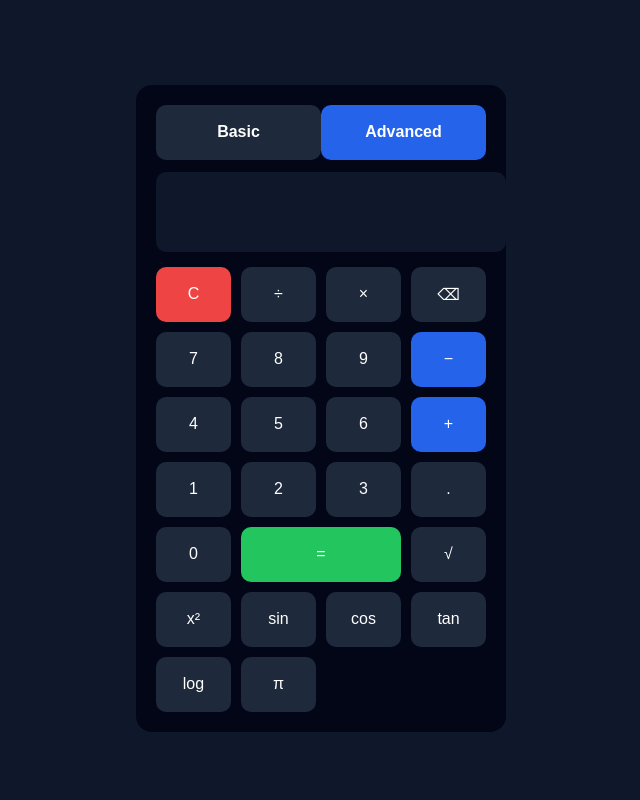
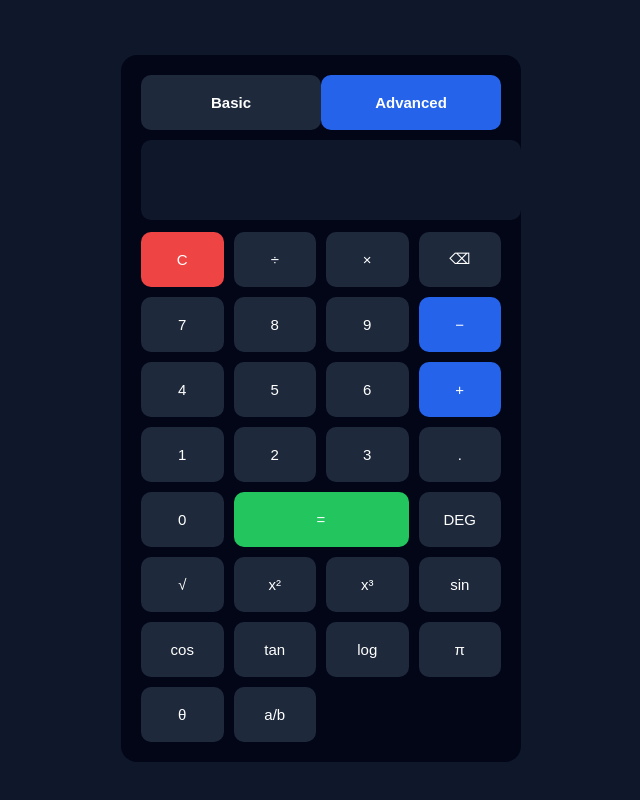
Before and after one commit to zonalraid45/Calculator, a plain HTML site: page index.html in a window 1280 px wide. Both pictures are taken after a click on the button "Advanced". Shown: the whole page, without its empty margins (319-959 px from the left). Drawn offline with Linux system fonts and the light colour scheme.

Commit message:
Update index.html

```diff
--- a/index.html
+++ b/index.html
@@ -2,7 +2,7 @@
 <html lang="en">
 <head>
 <meta charset="UTF-8">
-<title>Smart Calculator</title>
+<title>Scientific Calculator</title>
 <meta name="viewport" content="width=device-width, initial-scale=1.0">
 
 <style>
@@ -19,12 +19,12 @@ body {
   background:#020617;
   padding:20px;
   border-radius:16px;
-  width:330px;
+  width:360px;
 }
 
 .mode-switch {
   display:flex;
-  margin-bottom:12px;
+  margin-bottom:10px;
 }
 
 .mode-switch button {
@@ -49,7 +49,7 @@ body {
   padding:10px;
   border:none;
   border-radius:10px;
-  margin-bottom:15px;
+  margin-bottom:12px;
   background:#0f172a;
   color:white;
 }
@@ -62,7 +62,7 @@ body {
 
 button {
   height:55px;
-  font-size:16px;
+  font-size:15px;
   border:none;
   border-radius:10px;
   background:#1e293b;
@@ -74,6 +74,7 @@ button {
 .equal { grid-column:span 2; background:#22c55e; }
 .clear { background:#ef4444; }
 .advanced { display:none; }
+.toggle { background:#9333ea; }
 </style>
 </head>
 
@@ -113,14 +114,19 @@ button {
     <button class="equal" onclick="calculate()">=</button>
 
     <!-- Advanced -->
+    <button class="advanced" onclick="toggleDeg()">DEG</button>
     <button class="advanced" onclick="applyUnary('sqrt')">√</button>
     <button class="advanced" onclick="applyUnary('square')">x²</button>
+    <button class="advanced" onclick="applyUnary('cube')">x³</button>
+
     <button class="advanced" onclick="applyUnary('sin')">sin</button>
     <button class="advanced" onclick="applyUnary('cos')">cos</button>
-
     <button class="advanced" onclick="applyUnary('tan')">tan</button>
     <button class="advanced" onclick="applyUnary('log')">log</button>
+
     <button class="advanced" onclick="addPi()">π</button>
+    <button class="advanced" onclick="addTheta()">θ</button>
+    <button class="advanced" onclick="toFraction()">a/b</button>
   </div>
 </div>
 
@@ -128,6 +134,8 @@ button {
 let display = document.getElementById("display");
 let current = "";
 let pendingFunc = null;
+let isDegree = true;
+let thetaValue = 45;
 
 function addNum(n) {
   current += n;
@@ -151,23 +159,37 @@ function addPi() {
   display.value += "π";
 }
 
+function addTheta() {
+  current = thetaValue.toString();
+  display.value += "θ";
+}
+
 function applyUnary(type) {
   pendingFunc = type;
   display.value += type === "sqrt" ? "√"
-                : type === "square" ? "²"
-                : type;
+    : type === "square" ? "²"
+    : type === "cube" ? "³"
+    : type;
+}
+
+function toggleDeg() {
+  isDegree = !isDegree;
+  alert(isDegree ? "Degree Mode" : "Radian Mode");
 }
 
 function calculate() {
   try {
-    let result;
-
     if (pendingFunc && current !== "") {
       let num = parseFloat(current);
+      if (isDegree && ["sin","cos","tan"].includes(pendingFunc)) {
+        num = num * Math.PI / 180;
+      }
 
+      let result;
       switch (pendingFunc) {
         case "sqrt": result = Math.sqrt(num); break;
         case "square": result = num ** 2; break;
+        case "cube": result = num ** 3; break;
         case "sin": result = Math.sin(num); break;
         case "cos": result = Math.cos(num); break;
         case "tan": result = Math.tan(num); break;
@@ -177,15 +199,23 @@ function calculate() {
       display.value = result;
       current = result.toString();
       pendingFunc = null;
-    } else {
-      display.value = eval(display.value.replace(/÷/g,"/").replace(/×/g,"*").replace(/π/g,Math.PI));
-      current = display.value;
     }
   } catch {
     display.value = "Error";
     current = "";
     pendingFunc = null;
   }
+}
+
+function toFraction() {
+  let num = parseFloat(display.value);
+  if (isNaN(num)) return;
+  let denom = 1;
+  while (num % 1 !== 0) {
+    num *= 10;
+    denom *= 10;
+  }
+  display.value = `${num}/${denom}`;
 }
 
 function clearAll() {
@@ -195,8 +225,8 @@ function clearAll() {
 }
 
 function back() {
-  display.value = display.value.slice(0,-1);
-  current = current.slice(0,-1);
+  display.value = display.value.slice(0, -1);
+  current = current.slice(0, -1);
 }
 
 function setMode(mode) {
```
